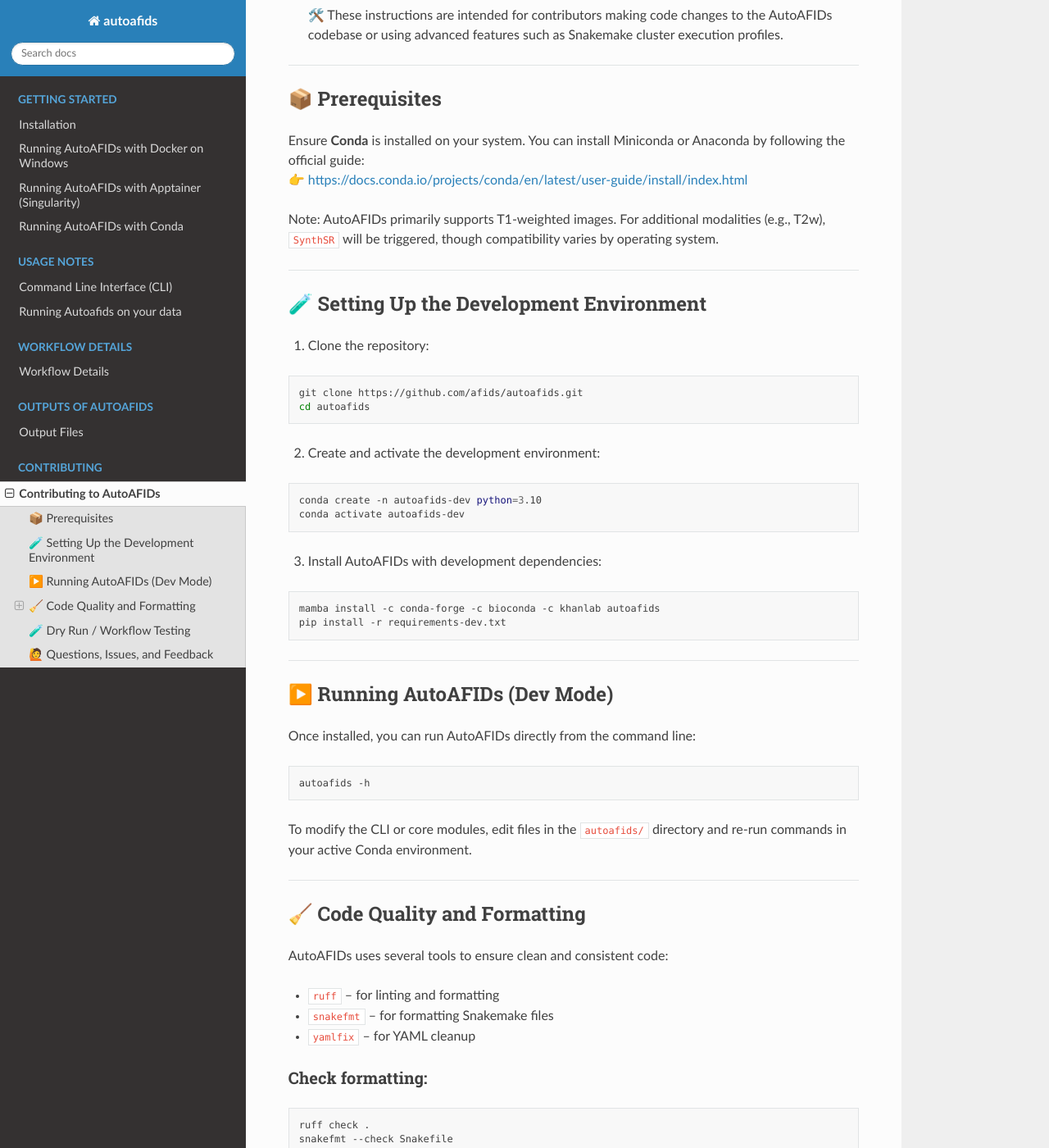
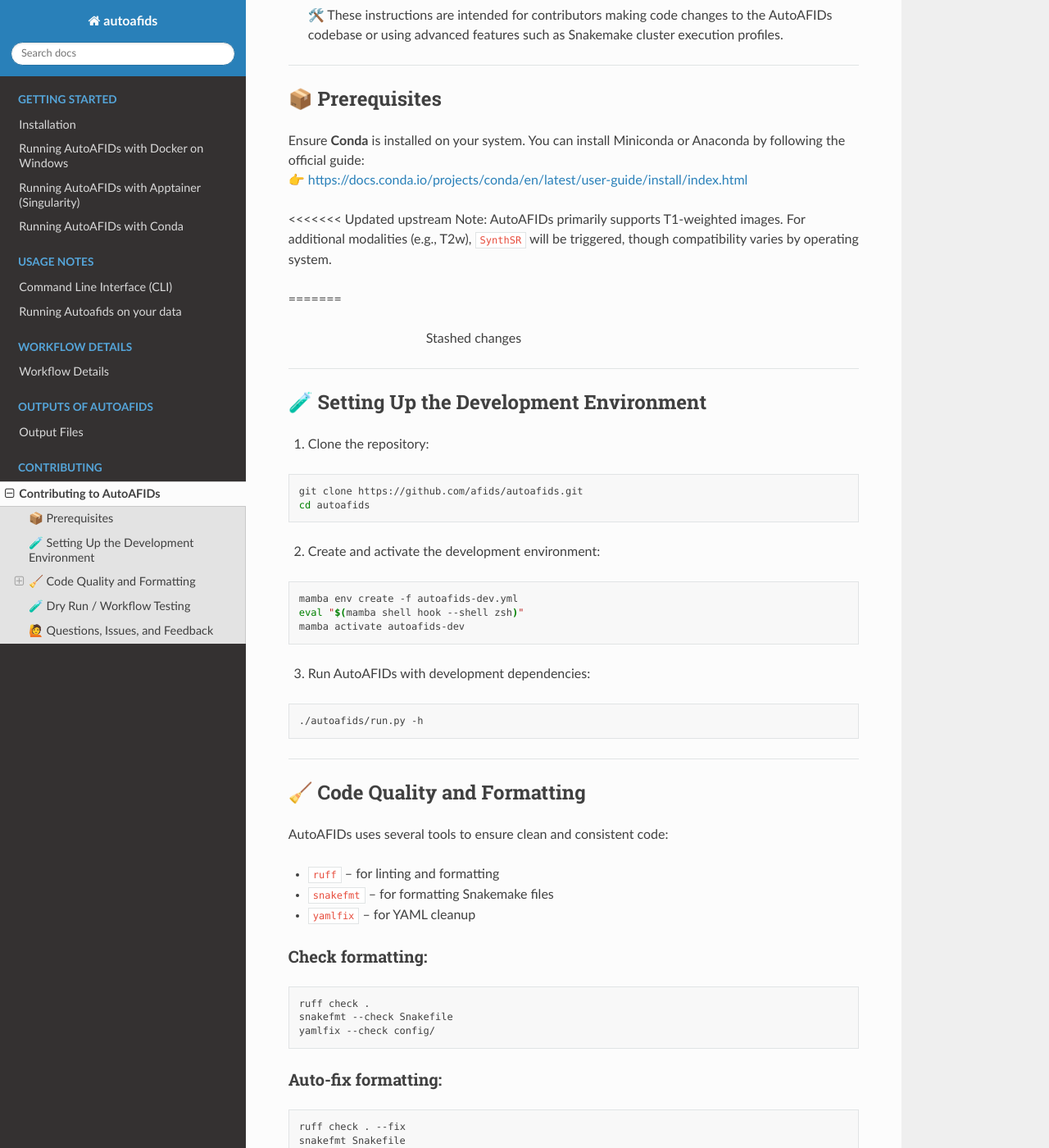
Before and after one commit to afids/autoafids, a Sphinx documentation site: the page built from docs/contributing/contributing.md, in a window 1280 px wide and 1400 px high, scrolled down 225 px. Shown: the whole window at 82% size. Built offline with Sphinx 7.4.7 and the Read the Docs theme 3.1.0, drawn with Linux system fonts in a browser that asks for light colours; some of the changed text lies outside the part shown.

Commit message:
remove synthsr repo mention and fix contributing page

````diff
--- a/docs/contributing/contributing.md
+++ b/docs/contributing/contributing.md
@@ -11,8 +11,11 @@
 Ensure **Conda** is installed on your system. You can install Miniconda or Anaconda by following the official guide:
 👉 [https://docs.conda.io/projects/conda/en/latest/user-guide/install/index.html](https://docs.conda.io/projects/conda/en/latest/user-guide/install/index.html)
 
+<<<<<<< Updated upstream
 Note: AutoAFIDs primarily supports T1-weighted images. For additional modalities (e.g., T2w), `SynthSR` will be triggered, though compatibility varies by operating system.
 
+=======
+>>>>>>> Stashed changes
 ---
 
 ## 🧪 Setting Up the Development Environment
@@ -27,30 +30,19 @@
 2. Create and activate the development environment:
 
 ```bash
-conda create -n autoafids-dev python=3.10
-conda activate autoafids-dev
+mamba env create -f autoafids-dev.yml
+eval "$(mamba shell hook --shell zsh)"
+mamba activate autoafids-dev
 ```
 
-3. Install AutoAFIDs with development dependencies:
+3. Run AutoAFIDs with development dependencies:
 
 ```bash
-mamba install -c conda-forge -c bioconda -c khanlab autoafids
-pip install -r requirements-dev.txt
+./autoafids/run.py -h
 ```
 
 ---
 
-## ▶️ Running AutoAFIDs (Dev Mode)
-
-Once installed, you can run AutoAFIDs directly from the command line:
-
-```bash
-autoafids -h
-```
-
-To modify the CLI or core modules, edit files in the `autoafids/` directory and re-run commands in your active Conda environment.
-
----
 
 ## 🧹 Code Quality and Formatting
 
@@ -83,7 +75,7 @@
 To test the Snakemake workflow without running any jobs, use the built-in **dry-run** feature:
 
 ```bash
-autoafids tests/data tests/output participant -n
+./autoafids/run.py tests/data tests/output participant -n
 ```
 
 The `tests/data` directory contains a lightweight fake BIDS dataset (with zero-byte files) useful for testing the pipeline logic.
````
Also changed, not shown: docs/getting_started/conda.md (+2 -2 lines).
